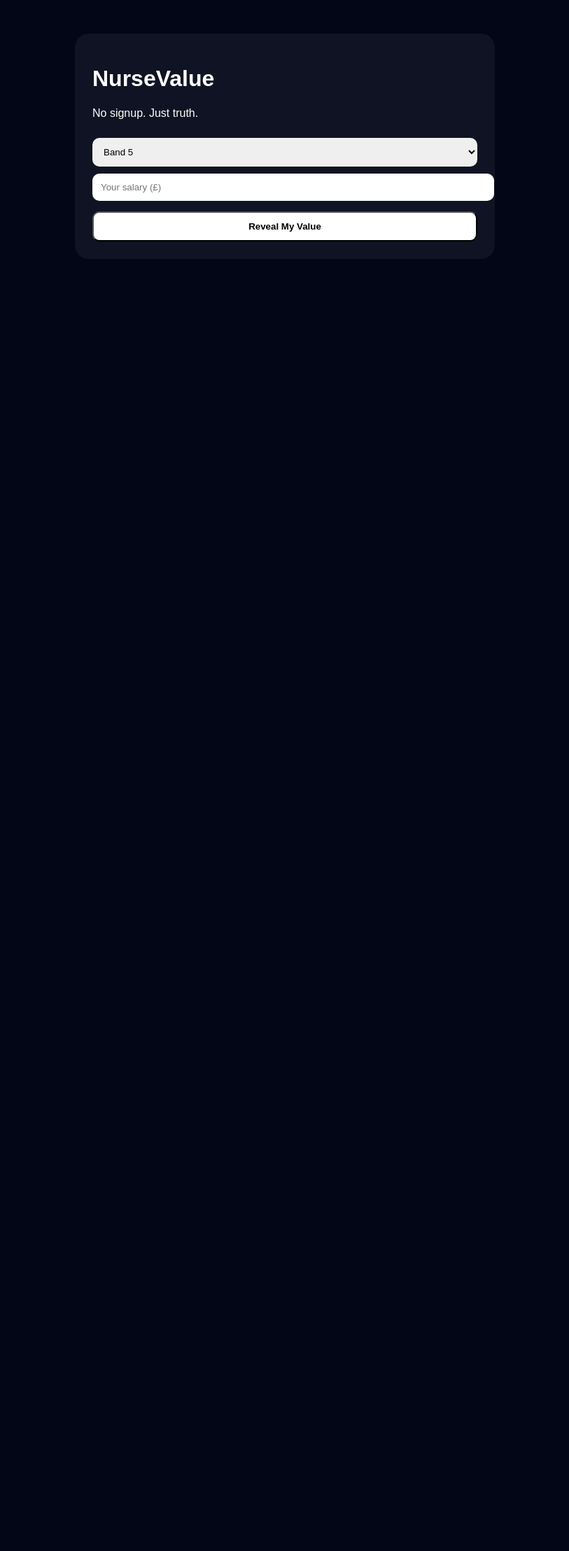
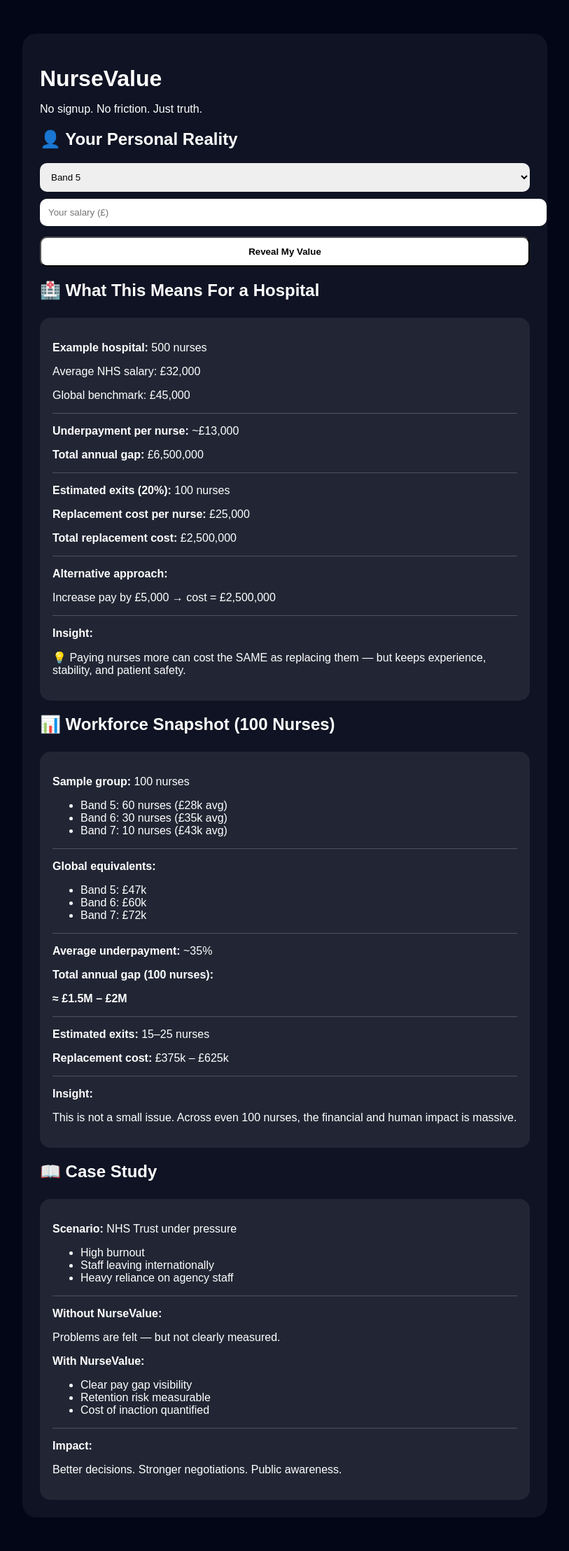
Before and after one commit to Joea32/NurseValue, a Flask app: template templates/index.html in a window 1280 px wide. Shown: the whole page at 70% size, without its empty margins (233-1046 px from the left). Before the commit the page ends 370 px from the top, so only its background shows below. Run offline with Flask 3, Linux system fonts and the light colour scheme; the template is opened without the code that fills it, so the values that code supplies are empty.

Commit message:
Update index.html

```diff
--- a/templates/index.html
+++ b/templates/index.html
@@ -3,18 +3,76 @@
 <head>
 <title>NurseValue Demo</title>
 <style>
-body { font-family: Arial; background:#020617; color:white; padding:40px; }
-.box { background:rgba(255,255,255,0.05); padding:25px; border-radius:20px; max-width:550px; margin:auto; }
-input, select { width:100%; padding:12px; margin-top:10px; border-radius:10px; border:none; }
-button { margin-top:15px; padding:12px; width:100%; background:white; color:black; font-weight:bold; border-radius:10px; }
-.result { margin-top:20px; padding:15px; background:rgba(255,255,255,0.08); border-radius:15px; }
+body {
+  font-family: Arial;
+  background:#020617;
+  color:white;
+  padding:40px;
+}
+
+.box {
+  background:rgba(255,255,255,0.05);
+  padding:25px;
+  border-radius:20px;
+  max-width:700px;
+  margin:auto;
+}
+
+input, select {
+  width:100%;
+  padding:12px;
+  margin-top:10px;
+  border-radius:10px;
+  border:none;
+}
+
+button {
+  margin-top:15px;
+  padding:12px;
+  width:100%;
+  background:white;
+  color:black;
+  font-weight:bold;
+  border-radius:10px;
+  cursor:pointer;
+}
+
+.section {
+  margin-top:25px;
+  padding:18px;
+  background:rgba(255,255,255,0.08);
+  border-radius:15px;
+}
+
+.result {
+  margin-top:20px;
+  padding:18px;
+  background:rgba(255,255,255,0.12);
+  border-radius:15px;
+}
+
+h1, h2, h3 {
+  margin-bottom:10px;
+}
+
+hr {
+  border:0;
+  height:1px;
+  background:rgba(255,255,255,0.2);
+  margin:15px 0;
+}
 </style>
 </head>
+
 <body>
 
 <div class="box">
+
 <h1>NurseValue</h1>
-<p>No signup. Just truth.</p>
+<p>No signup. No friction. Just truth.</p>
+
+<!-- ================= INDIVIDUAL ================= -->
+<h2>👤 Your Personal Reality</h2>
 
 <form method="POST">
 <select name="band">
@@ -30,11 +88,12 @@
 
 {% if result %}
 <div class="result">
-<h3>Your Reality</h3>
+
+<h3>Your Result</h3>
 
 <p><b>Your salary:</b> £{{salary}}</p>
 <p><b>Global average:</b> £{{global_avg}}</p>
-<p><b>Gap:</b> {{gap}}%</p>
+<p><b>Pay gap:</b> {{gap}}%</p>
 
 <hr>
 
@@ -43,10 +102,128 @@
 
 <hr>
 
-<p><b>System truth:</b></p>
-<p>Replacing nurses costs more than paying them fairly.</p>
+<p><b>What this means:</b></p>
+<p>
+If many nurses are in the same position, the system is losing value every single year.
+</p>
+
 </div>
 {% endif %}
+
+<!-- ================= HOSPITAL ================= -->
+<h2>🏥 What This Means For a Hospital</h2>
+
+<div class="section">
+
+<p><b>Example hospital:</b> 500 nurses</p>
+
+<p>Average NHS salary: £32,000</p>
+<p>Global benchmark: £45,000</p>
+
+<hr>
+
+<p><b>Underpayment per nurse:</b> ~£13,000</p>
+<p><b>Total annual gap:</b> £6,500,000</p>
+
+<hr>
+
+<p><b>Estimated exits (20%):</b> 100 nurses</p>
+<p><b>Replacement cost per nurse:</b> £25,000</p>
+
+<p><b>Total replacement cost:</b> £2,500,000</p>
+
+<hr>
+
+<p><b>Alternative approach:</b></p>
+<p>Increase pay by £5,000 → cost = £2,500,000</p>
+
+<hr>
+
+<p><b>Insight:</b></p>
+<p>
+💡 Paying nurses more can cost the SAME as replacing them —
+but keeps experience, stability, and patient safety.
+</p>
+
+</div>
+
+<!-- ================= 100 NURSES ================= -->
+<h2>📊 Workforce Snapshot (100 Nurses)</h2>
+
+<div class="section">
+
+<p><b>Sample group:</b> 100 nurses</p>
+
+<ul>
+<li>Band 5: 60 nurses (£28k avg)</li>
+<li>Band 6: 30 nurses (£35k avg)</li>
+<li>Band 7: 10 nurses (£43k avg)</li>
+</ul>
+
+<hr>
+
+<p><b>Global equivalents:</b></p>
+<ul>
+<li>Band 5: £47k</li>
+<li>Band 6: £60k</li>
+<li>Band 7: £72k</li>
+</ul>
+
+<hr>
+
+<p><b>Average underpayment:</b> ~35%</p>
+
+<p><b>Total annual gap (100 nurses):</b></p>
+<p><b>≈ £1.5M – £2M</b></p>
+
+<hr>
+
+<p><b>Estimated exits:</b> 15–25 nurses</p>
+<p><b>Replacement cost:</b> £375k – £625k</p>
+
+<hr>
+
+<p><b>Insight:</b></p>
+<p>
+This is not a small issue.
+Across even 100 nurses, the financial and human impact is massive.
+</p>
+
+</div>
+
+<!-- ================= CASE STUDY ================= -->
+<h2>📖 Case Study</h2>
+
+<div class="section">
+
+<p><b>Scenario:</b> NHS Trust under pressure</p>
+
+<ul>
+<li>High burnout</li>
+<li>Staff leaving internationally</li>
+<li>Heavy reliance on agency staff</li>
+</ul>
+
+<hr>
+
+<p><b>Without NurseValue:</b></p>
+<p>Problems are felt — but not clearly measured.</p>
+
+<p><b>With NurseValue:</b></p>
+<ul>
+<li>Clear pay gap visibility</li>
+<li>Retention risk measurable</li>
+<li>Cost of inaction quantified</li>
+</ul>
+
+<hr>
+
+<p><b>Impact:</b></p>
+<p>
+Better decisions. Stronger negotiations. Public awareness.
+</p>
+
+</div>
 
 </div>
 
```
